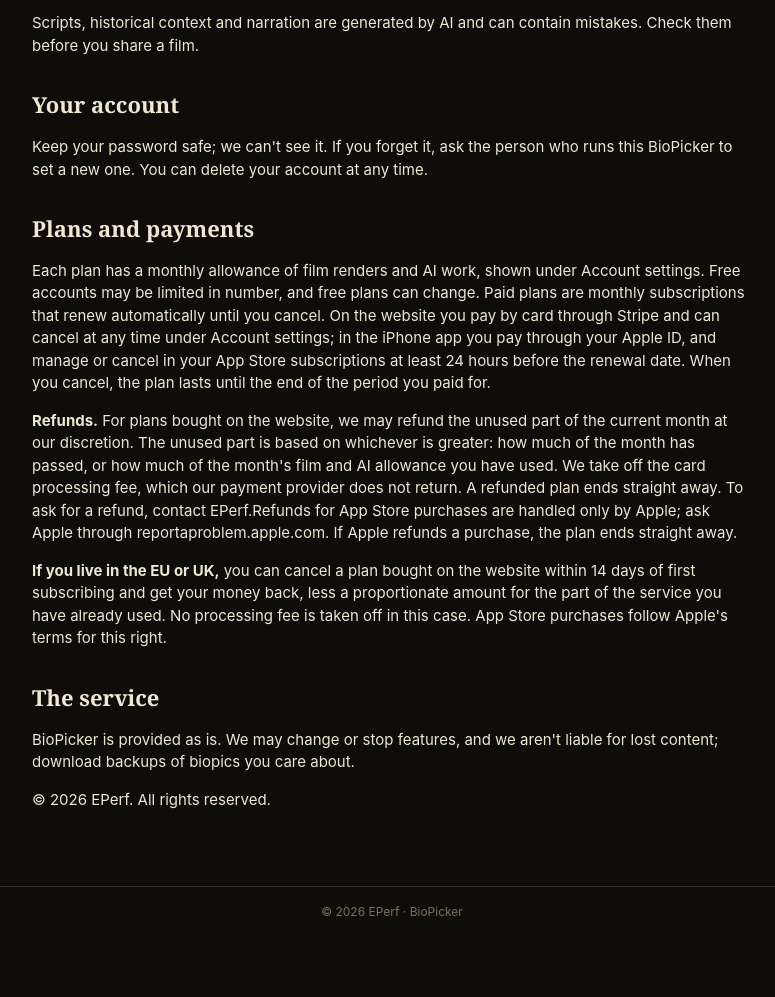
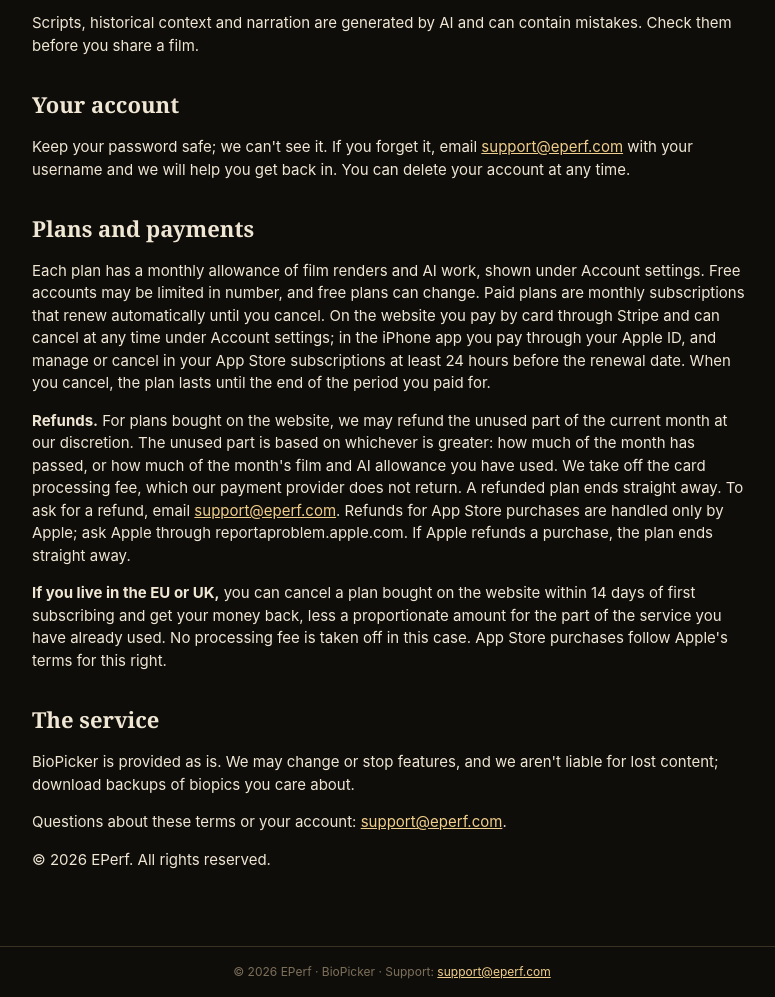
Before and after one commit to nkakarla/bioPicker, a website: page public/terms.html in a window 1280 px wide. Shown: the part 580-1577 px from the top of the page, without its empty margins (248-1023 px from the left). Before the commit the page ends 1517 px from the top, so only its background shows below. Drawn offline with Linux system fonts and the light colour scheme.

Commit message:
Release 1.4.1: support@eperf.com for help, refunds and passwords
The Terms (refunds, questions, forgotten passwords), the Privacy Policy, the
page footers and the "Forgot your password?" page now give
support@eperf.com. Also fixes a missing space in the Terms' refund paragraph.

Co-Authored-By: Claude Opus 5.5 <noreply@anthropic.com>

```diff
--- a/package.json
+++ b/package.json
@@ -1,6 +1,6 @@
 {
   "name": "biopicker",
-  "version": "1.4.0",
+  "version": "1.4.1",
   "description": "BioPicker - AI biopic video maker. Copyright (c) 2026 EPerf",
   "type": "module",
   "main": "server.js",
--- a/public/assets/app.js
+++ b/public/assets/app.js
@@ -694,7 +694,7 @@ function authSignUp() {
 function authRecover() {
   return [
     h("h1", {}, "Forgot your password?"),
-    h("p", {}, "Ask the person who runs this BioPicker to set a new password for you. Your biopics stay exactly as they are. Then sign in with the new password and change it under Account settings."),
+    h("p", {}, "Email ", h("a", { href: "mailto:support@eperf.com?subject=BioPicker%20password" }, "support@eperf.com"), " with your username and we will help you get back in. Your biopics stay exactly as they are. Once you are signed in with a new password, change it under Account settings."),
     authLinks(linkTo("Back to sign in", "signin")),
   ];
 }
--- a/public/terms.html
+++ b/public/terms.html
@@ -22,15 +22,16 @@
     <h2>AI-generated material</h2>
     <p>Scripts, historical context and narration are generated by AI and can contain mistakes. Check them before you share a film.</p>
     <h2>Your account</h2>
-    <p>Keep your password safe; we can't see it. If you forget it, ask the person who runs this BioPicker to set a new one. You can delete your account at any time.</p>
+    <p>Keep your password safe; we can't see it. If you forget it, email <a href="mailto:support@eperf.com">support@eperf.com</a> with your username and we will help you get back in. You can delete your account at any time.</p>
     <h2>Plans and payments</h2>
     <p>Each plan has a monthly allowance of film renders and AI work, shown under Account settings. Free accounts may be limited in number, and free plans can change. Paid plans are monthly subscriptions that renew automatically until you cancel. On the website you pay by card through Stripe and can cancel at any time under Account settings; in the iPhone app you pay through your Apple ID, and manage or cancel in your App Store subscriptions at least 24 hours before the renewal date. When you cancel, the plan lasts until the end of the period you paid for.</p>
-    <p><b>Refunds.</b> For plans bought on the website, we may refund the unused part of the current month at our discretion. The unused part is based on whichever is greater: how much of the month has passed, or how much of the month's film and AI allowance you have used. We take off the card processing fee, which our payment provider does not return. A refunded plan ends straight away. To ask for a refund, contact EPerf.Refunds for App Store purchases are handled only by Apple; ask Apple through reportaproblem.apple.com. If Apple refunds a purchase, the plan ends straight away.</p>
+    <p><b>Refunds.</b> For plans bought on the website, we may refund the unused part of the current month at our discretion. The unused part is based on whichever is greater: how much of the month has passed, or how much of the month's film and AI allowance you have used. We take off the card processing fee, which our payment provider does not return. A refunded plan ends straight away. To ask for a refund, email <a href="mailto:support@eperf.com">support@eperf.com</a>. Refunds for App Store purchases are handled only by Apple; ask Apple through reportaproblem.apple.com. If Apple refunds a purchase, the plan ends straight away.</p>
     <p><b>If you live in the EU or UK,</b> you can cancel a plan bought on the website within 14 days of first subscribing and get your money back, less a proportionate amount for the part of the service you have already used. No processing fee is taken off in this case. App Store purchases follow Apple's terms for this right.</p>
     <h2>The service</h2>
     <p>BioPicker is provided as is. We may change or stop features, and we aren't liable for lost content; download backups of biopics you care about.</p>
+    <p>Questions about these terms or your account: <a href="mailto:support@eperf.com">support@eperf.com</a>.</p>
     <p>© 2026 EPerf. All rights reserved.</p>
   </main>
-  <footer class="foot">© 2026 EPerf · BioPicker</footer>
+  <footer class="foot">© 2026 EPerf · BioPicker · Support: <a href="mailto:support@eperf.com">support@eperf.com</a></footer>
 </body>
 </html>
```
Also changed, not shown: public/index.html (+1 -1 lines), public/privacy.html (+2 -2 lines), 1 other file.
